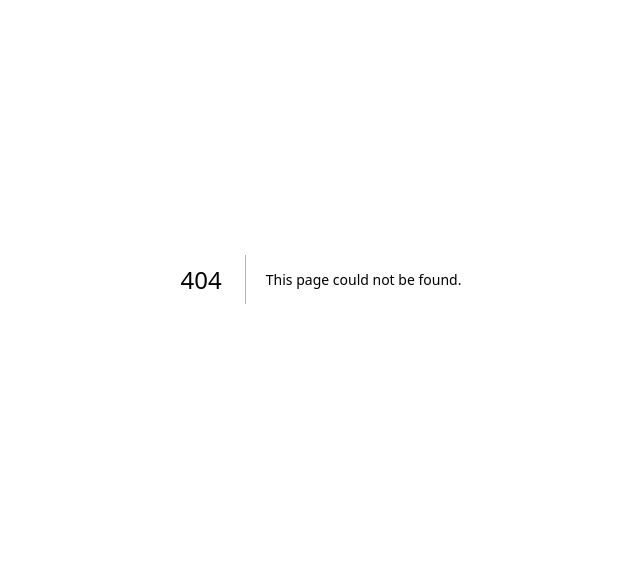
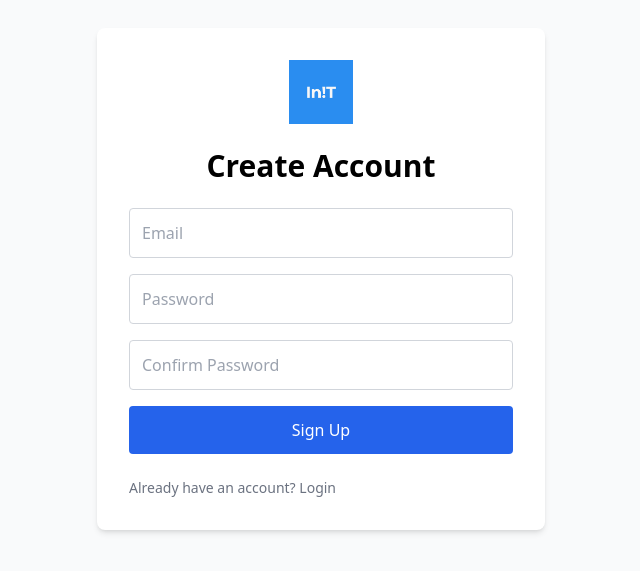
Before and after one commit to sunnydreamer/init-admin, a Next.js app: page /auth/signup in a window 1280 px wide. Before the commit this address had no page. Shown: the part 121-692 px from the top of the page, without its empty margins (319-959 px from the left). Built offline with nearby package versions, Linux system fonts and the light colour scheme; no server answers.

Commit message:
basic auth page setup

```diff
--- /dev/null
+++ b/app/auth/login/page.tsx
@@ -0,0 +1,96 @@
+"use client";
+
+import { useState } from "react";
+import { useRouter } from "next/navigation";
+import Image from "next/image";
+import { signInWithEmailAndPassword } from "firebase/auth";
+import { auth } from "@/fireabse";
+
+export default function LoginPage() {
+  const router = useRouter();
+
+  const [email, setEmail] = useState("");
+  const [password, setPassword] = useState("");
+  const [error, setError] = useState("");
+  const [loading, setLoading] = useState(false);
+
+  const handleLogin = async () => {
+    setLoading(true);
+    setError("");
+    try {
+      await signInWithEmailAndPassword(auth, email, password);
+      router.replace("/dashboard/coaches");
+    } catch (err: unknown) {
+      if (err instanceof Error) {
+        setError(err.message);
+      } else {
+        setError(String(err));
+      }
+    }
+    setLoading(false);
+  };
+
+  return (
+    <div className="flex items-center justify-center min-h-screen bg-gray-50">
+      {/* Card Container */}
+      <div className="w-full max-w-md bg-white p-8 rounded-lg shadow-md space-y-6">
+        {/* Logo */}
+        <div className="flex justify-center">
+          <Image
+            src="/logo.png"
+            alt="Logo"
+            width={64}
+            height={64}
+            className="object-contain"
+            priority
+          />
+        </div>
+
+        {/* Title */}
+        <h1 className="text-3xl font-semibold text-center">Welcome Back</h1>
+
+        {/* Error message */}
+        {error && <p className="text-red-500 text-sm text-center">{error}</p>}
+
+        {/* Input fields */}
+        <div className="flex flex-col space-y-4">
+          <input
+            type="email"
+            placeholder="Email"
+            value={email}
+            onChange={(e) => setEmail(e.target.value)}
+            className="w-full border border-gray-300 p-3 rounded focus:outline-none focus:ring-2 focus:ring-blue-500"
+          />
+          <input
+            type="password"
+            placeholder="Password"
+            value={password}
+            onChange={(e) => setPassword(e.target.value)}
+            className="w-full border border-gray-300 p-3 rounded focus:outline-none focus:ring-2 focus:ring-blue-500"
+          />
+          <button
+            onClick={handleLogin}
+            disabled={loading}
+            className={`w-full p-3 rounded text-white font-medium transition-colors ${
+              loading
+                ? "bg-blue-300 cursor-not-allowed"
+                : "bg-blue-600 hover:bg-blue-700"
+            }`}
+          >
+            {loading ? "Logging in..." : "Login"}
+          </button>
+        </div>
+
+        {/* Links */}
+        <div className="flex justify-between text-sm text-gray-500">
+          <a href="/auth/signup" className="hover:text-blue-600">
+            Sign Up
+          </a>
+          <a href="#" className="hover:text-blue-600">
+            Forgot password?
+          </a>
+        </div>
+      </div>
+    </div>
+  );
+}
--- /dev/null
+++ b/app/auth/signup/page.tsx
@@ -0,0 +1,107 @@
+"use client";
+
+import { useState } from "react";
+import { useRouter } from "next/navigation";
+import Image from "next/image";
+import { createUserWithEmailAndPassword } from "firebase/auth";
+import { auth } from "@/fireabse";
+
+export default function SignupPage() {
+  const router = useRouter();
+
+  const [email, setEmail] = useState("");
+  const [password, setPassword] = useState("");
+  const [confirmPassword, setConfirmPassword] = useState("");
+  const [error, setError] = useState("");
+  const [loading, setLoading] = useState(false);
+
+  const handleSignup = async () => {
+    if (password !== confirmPassword) {
+      setError("Passwords do not match");
+      return;
+    }
+
+    setLoading(true);
+    setError("");
+    try {
+      await createUserWithEmailAndPassword(auth, email, password);
+      router.replace("/dashboard/coaches");
+    } catch (err: unknown) {
+      if (err instanceof Error) {
+        setError(err.message);
+      } else {
+        setError(String(err));
+      }
+    }
+    setLoading(false);
+  };
+
+  return (
+    <div className="flex items-center justify-center min-h-screen bg-gray-50">
+      {/* Card Container */}
+      <div className="w-full max-w-md bg-white p-8 rounded-lg shadow-md space-y-6">
+        {/* Logo */}
+        <div className="flex justify-center">
+          <Image
+            src="/logo.png"
+            alt="Logo"
+            width={64}
+            height={64}
+            className="object-contain"
+            priority
+          />
+        </div>
+
+        {/* Title */}
+        <h1 className="text-3xl font-semibold text-center">Create Account</h1>
+
+        {/* Error message */}
+        {error && <p className="text-red-500 text-sm text-center">{error}</p>}
+
+        {/* Input fields */}
+        <div className="flex flex-col space-y-4">
+          <input
+            type="email"
+            placeholder="Email"
+            value={email}
+            onChange={(e) => setEmail(e.target.value)}
+            className="w-full border border-gray-300 p-3 rounded focus:outline-none focus:ring-2 focus:ring-blue-500"
+          />
+          <input
+            type="password"
+            placeholder="Password"
+            value={password}
+            onChange={(e) => setPassword(e.target.value)}
+            className="w-full border border-gray-300 p-3 rounded focus:outline-none focus:ring-2 focus:ring-blue-500"
+          />
+          <input
+            type="password"
+            placeholder="Confirm Password"
+            value={confirmPassword}
+            onChange={(e) => setConfirmPassword(e.target.value)}
+            className="w-full border border-gray-300 p-3 rounded focus:outline-none focus:ring-2 focus:ring-blue-500"
+          />
+
+          <button
+            onClick={handleSignup}
+            disabled={loading}
+            className={`w-full p-3 rounded text-white font-medium transition-colors ${
+              loading
+                ? "bg-blue-300 cursor-not-allowed"
+                : "bg-blue-600 hover:bg-blue-700"
+            }`}
+          >
+            {loading ? "Signing up..." : "Sign Up"}
+          </button>
+        </div>
+
+        {/* Links */}
+        <div className="flex justify-between text-sm text-gray-500">
+          <a href="/auth/login" className="hover:text-blue-600">
+            Already have an account? Login
+          </a>
+        </div>
+      </div>
+    </div>
+  );
+}
--- a/app/page.tsx
+++ b/app/page.tsx
@@ -1,5 +1,26 @@
-import { redirect } from "next/navigation";
+"use client";
+
+import { useEffect } from "react";
+import { useRouter } from "next/navigation";
+import { onAuthStateChanged } from "firebase/auth";
+import { auth } from "@/fireabse";
 
 export default function HomePage() {
-  redirect("/dashboard/coaches");
+  const router = useRouter();
+
+  useEffect(() => {
+    const unsubscribe = onAuthStateChanged(auth, (user) => {
+      if (user) {
+        // User is logged in
+        router.replace("/dashboard/coaches");
+      } else {
+        // User is not logged in
+        router.replace("/auth/login");
+      }
+    });
+
+    return () => unsubscribe();
+  }, [router]);
+
+  return <div>Checking authentication...</div>;
 }
--- a/fireabse.ts
+++ b/fireabse.ts
@@ -2,6 +2,7 @@
 import { initializeApp } from "firebase/app";
 import { getAnalytics } from "firebase/analytics";
 import { getFirestore } from "firebase/firestore";
+import { getAuth } from "firebase/auth";
 
 // Your Firebase configuration
 const firebaseConfig = {
@@ -16,7 +17,8 @@ const firebaseConfig = {
 
 // Initialize Firebase
 const app = initializeApp(firebaseConfig);
+const auth = getAuth(app);
 const analytics = typeof window !== "undefined" ? getAnalytics(app) : null;
 const db = getFirestore(app);
 
-export { app, analytics, db };
+export { app, auth, analytics, db };
```
Also changed, not shown: public/logo.png (added).
